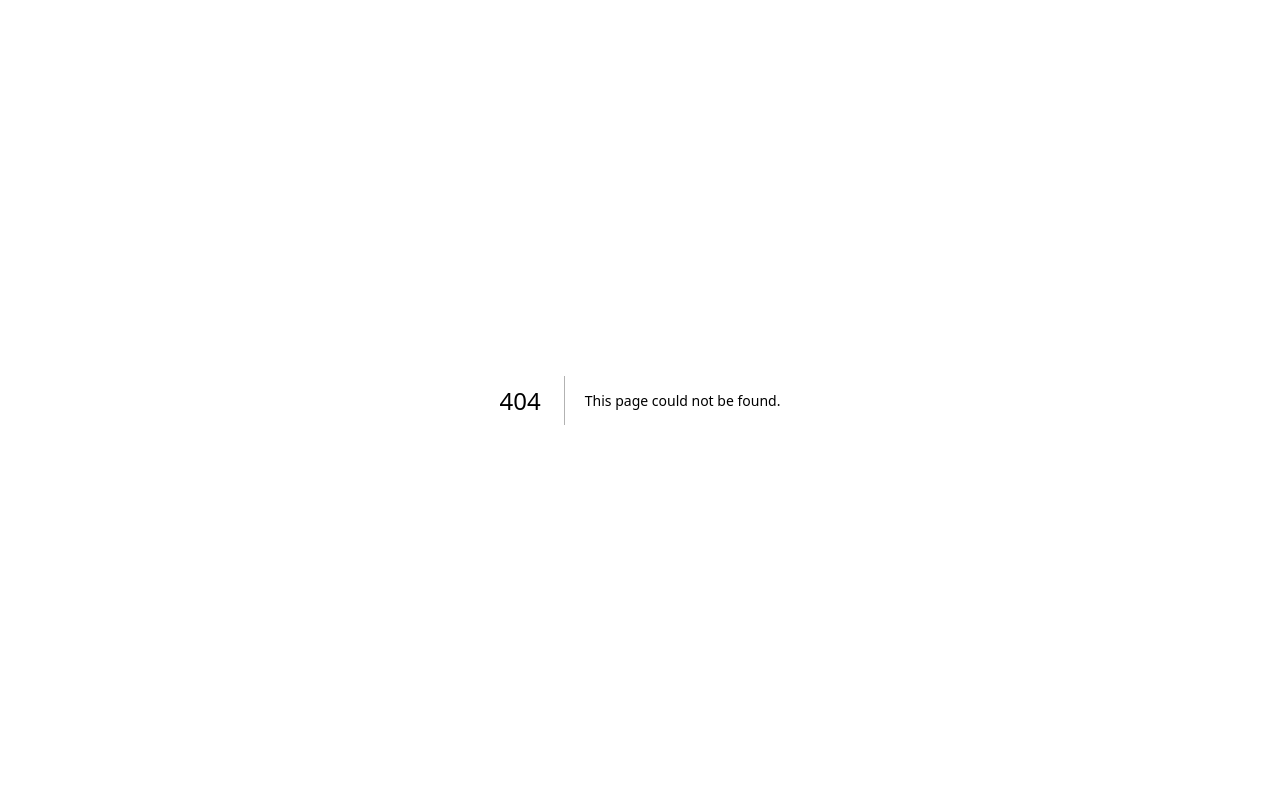
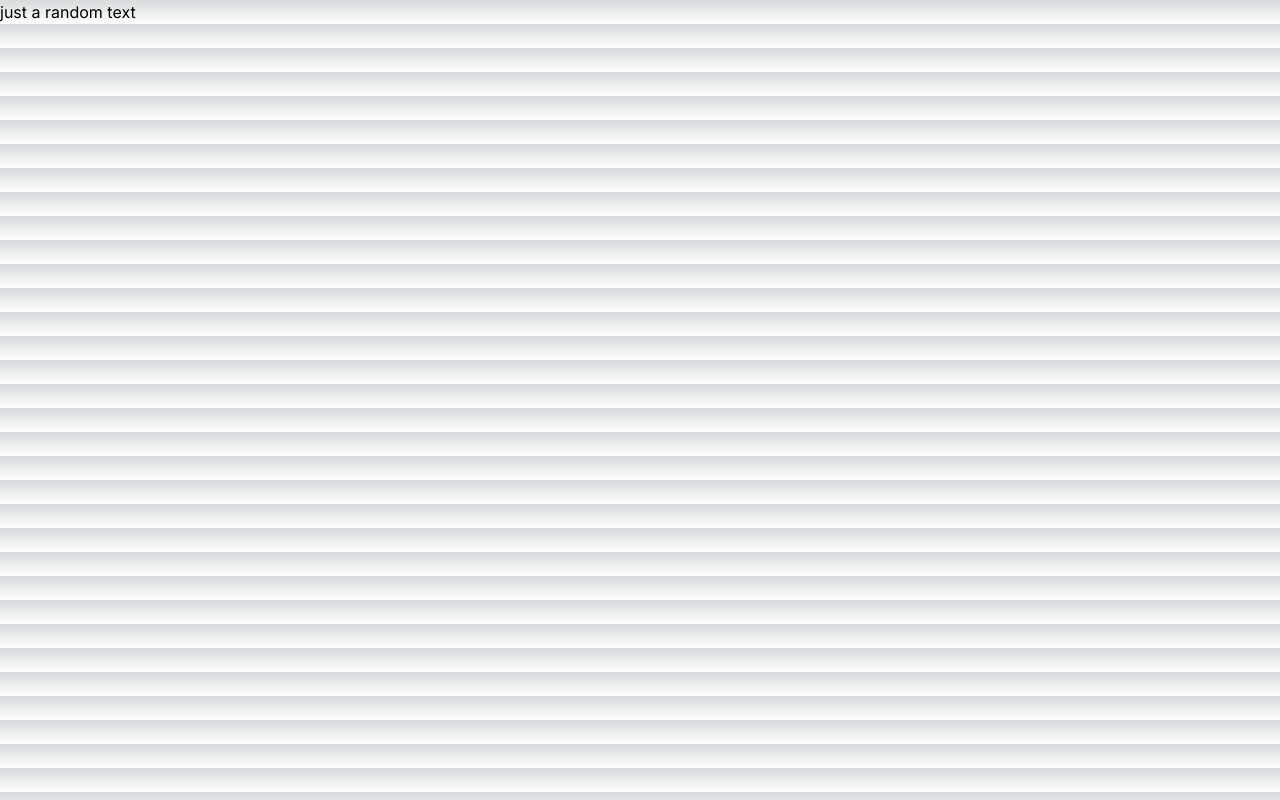
Before and after one commit to sadmanador/new_group_next_app, a Next.js app: page /murshed in a window 1280 px wide. Before the commit this address had no page. Built offline with nearby package versions, Linux system fonts and the light colour scheme.

Commit message:
random Morshed

```diff
--- /dev/null
+++ b/app/murshed/page.tsx
@@ -0,0 +1,11 @@
+import React from 'react';
+
+const Murshed = () => {
+  return (
+    <div>
+      just a random text
+    </div>
+  );
+};
+
+export default Murshed;
```
